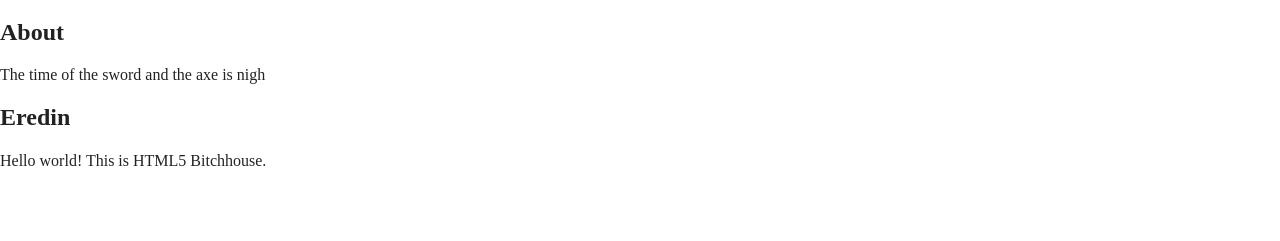
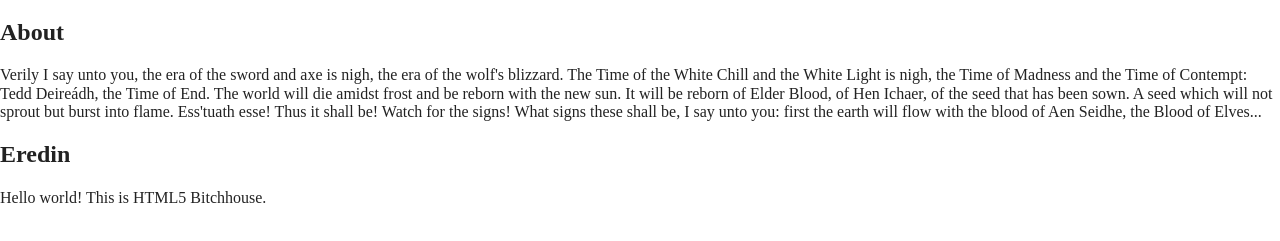
Before and after one commit to jscal13/H-Repository, a website built with Parcel: page html5-boilerplate_v8-2/index.html in a window 1280 px wide. Shown: the part 61-302 px from the top of the page. Built offline with nearby package versions, Linux system fonts and the light colour scheme.

Commit message:
initial commit

```diff
--- a/html5-boilerplate_v8-2/index.html
+++ b/html5-boilerplate_v8-2/index.html
@@ -26,7 +26,8 @@
 <body>
   <h1>Joseph Scallan</h1>
   <h2>About</h2>
-  <p>The time of the sword and the axe is nigh</p>
+  <p>Verily I say unto you, the era of the sword and axe is nigh, the era of the wolf's blizzard. The Time of the White Chill and the White Light is nigh, the Time of Madness and the Time of Contempt: Tedd Deireádh, the Time of End. The world will die amidst frost and be reborn with the new sun. It will be reborn of Elder Blood, of Hen Ichaer, of the seed that has been sown. A seed which will not sprout but burst into flame.
+    Ess'tuath esse! Thus it shall be! Watch for the signs! What signs these shall be, I say unto you: first the earth will flow with the blood of Aen Seidhe, the Blood of Elves...</p>
   <h2>Eredin</h2>
 
   <!-- Add your site or application content here -->
```
